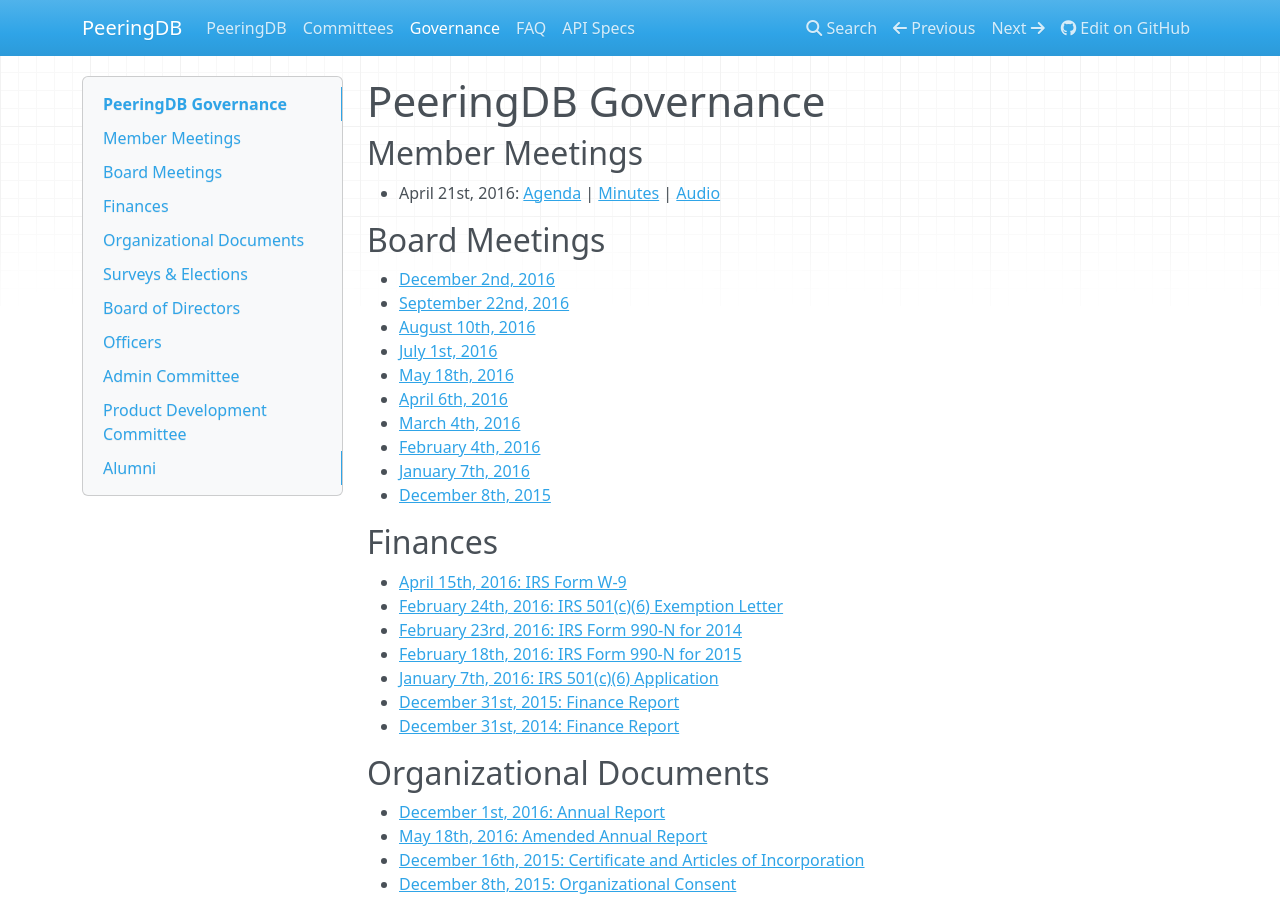
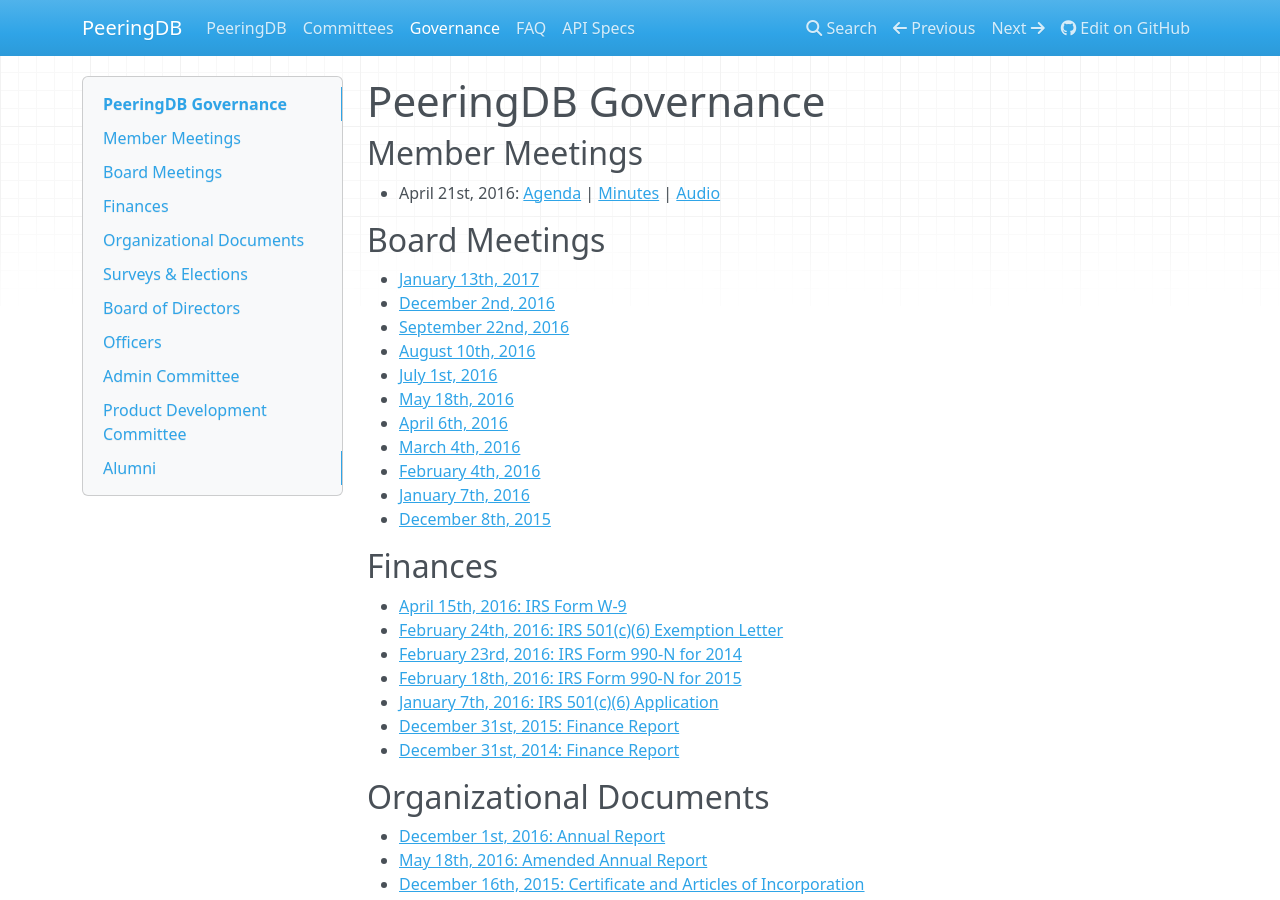
Before and after one commit to peeringdb/docs, an MkDocs documentation site: the page built from docs/gov.md, in a window 1280 px wide and 900 px high. Built offline with MkDocs 1.6.1, drawn with Linux system fonts in a browser that asks for light colours; nearby versions of some CDN libraries; old or Windows-style settings are respelled for this version of MkDocs.

Commit message:
Board meeting.

```diff
--- a/docs/gov.md
+++ b/docs/gov.md
@@ -7,6 +7,7 @@
 
 ## Board Meetings
 
+- [January 13th, 2017](gov/legaldocs/2017-01-13_PeeringDB_Board_Minutes.pdf)
 - [December 2nd, 2016](gov/legaldocs/2016-12-02_PeeringDB_Board_Minutes.pdf)
 - [September 22nd, 2016](gov/legaldocs/2016-09-22_PeeringDB_Board_Minutes.pdf)
 - [August 10th, 2016](gov/legaldocs/2016-08-10_PeeringDB_Board_Minutes.pdf)
```
Also changed, not shown: 2 other files.
